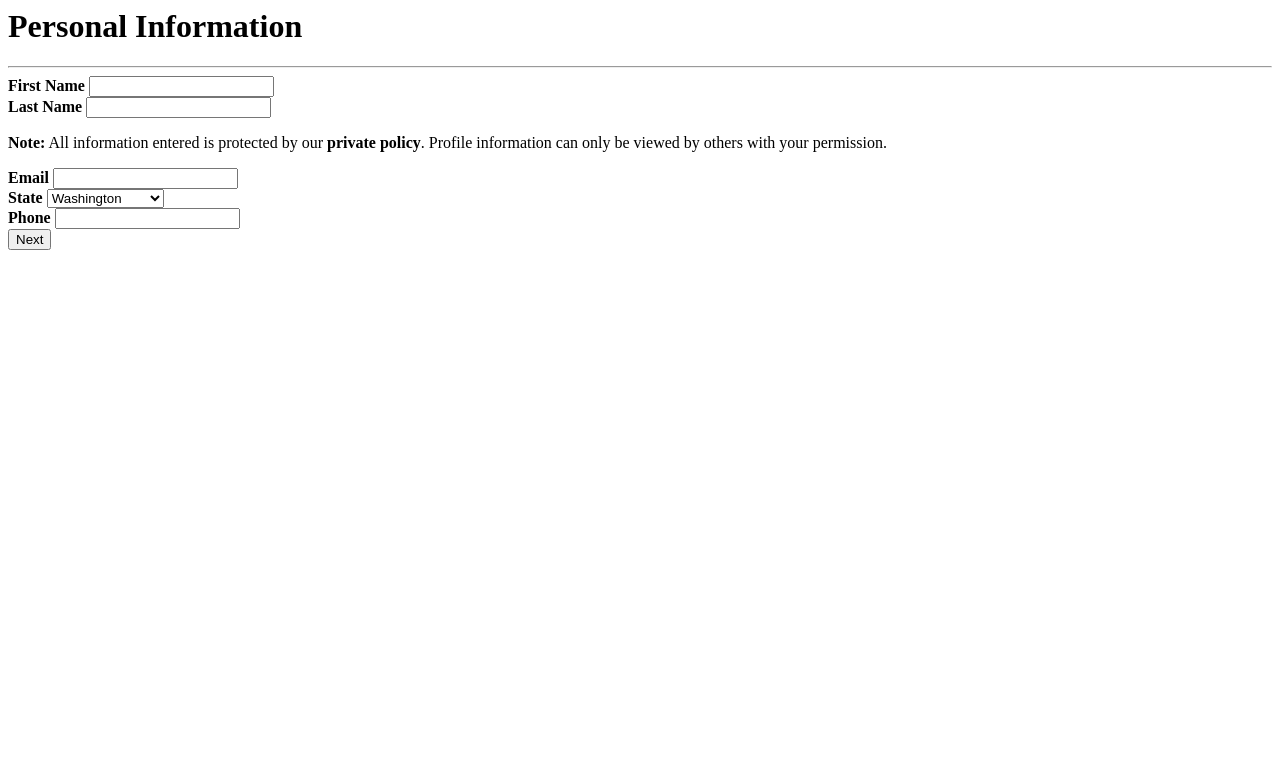
After one commit to davidkurilla/application, a PHP site: template views/info.html in a window 1280 px wide. The commit adds this page. Shown: the top 783 px of the page. Run offline with PHP 8.4, Linux system fonts and the light colour scheme; the template is opened without the code that fills it, so the values that code supplies are empty.

Commit message:
Building info view

```diff
--- /dev/null
+++ b/js/generate_states.js
@@ -0,0 +1,63 @@
+let selectElement = document.getElementById("states");
+const STATES = [
+    'Alabama',
+    'Alaska',
+    'Arizona',
+    'Arkansas',
+    'California',
+    'Colorado',
+    'Connecticut',
+    'Delaware',
+    'Florida',
+    'Georgia',
+    'Hawaii',
+    'Idaho',
+    'Illinois',
+    'Indiana',
+    'Iowa',
+    'Kansas',
+    'Kentucky',
+    'Louisiana',
+    'Maine',
+    'Maryland',
+    'Massachusetts',
+    'Michigan',
+    'Minnesota',
+    'Mississippi',
+    'Missouri',
+    'Montana',
+    'Nebraska',
+    'Nevada',
+    'New Hampshire',
+    'New Jersey',
+    'New Mexico',
+    'New York',
+    'North Carolina',
+    'North Dakota',
+    'Ohio',
+    'Oklahoma',
+    'Oregon',
+    'Pennsylvania',
+    'Rhode Island',
+    'South Carolina',
+    'South Dakota',
+    'Tennessee',
+    'Texas',
+    'Utah',
+    'Vermont',
+    'Virginia',
+    'Washington',
+    'West Virginia',
+    'Wisconsin',
+    'Wyoming'
+];
+
+for (let i = 0; i < STATES.length; i++) {
+    let optionElement = document.createElement('option');
+    optionElement.innerHTML = STATES[i];
+    optionElement.value = STATES[i].toLowerCase();
+    if(STATES[i] === 'Washington') {
+        optionElement.selected = true;
+    }
+    selectElement.appendChild(optionElement);
+}
--- a/views/home.html
+++ b/views/home.html
@@ -5,7 +5,7 @@
         <span class="navbar-text d-block">Evergreen Games LLC</span>
         <div class="row">
             <a class="navbar-brand col-10" href="#">Game Development Internship</a>
-            <span class="col"><a href="info" class="btn btn-primary">APPLY NOW</a></span>
+            <span class="col"><a href="apply" class="btn btn-primary">APPLY NOW</a></span>
         </div>
         <span class="navbar-text d-block small">Seattle Washington, Paid, 12 weeks</span>
     </div>
@@ -53,7 +53,7 @@
             </div>
             <hr>
             <div class="container text-center mb-3">
-                <a href="info" class="btn btn-primary text-nowrap">APPLY NOW</a>
+                <a href="apply" class="btn btn-primary text-nowrap">APPLY NOW</a>
             </div>
         </div>
         <div class="col">
@@ -62,7 +62,7 @@
     </div>
 </main>
 
-<footer class="container bg-secondary p-5 rounded"></footer>
+<include href="views/includes/footer.html"></include>
 
 <script src="https://cdn.jsdelivr.net/npm/bootstrap@5.3.0-alpha3/dist/js/bootstrap.bundle.min.js" integrity="sha384-ENjdO4Dr2bkBIFxQpeoTz1HIcje39Wm4jDKdf19U8gI4ddQ3GYNS7NTKfAdVQSZe" crossorigin="anonymous"></script>
 </body>
--- /dev/null
+++ b/views/includes/footer.html
@@ -0,0 +1 @@
+<footer class="container bg-secondary p-5 rounded"></footer>
--- /dev/null
+++ b/views/info.html
@@ -0,0 +1,53 @@
+<include href="views/includes/header.html"></include>
+<body>
+<include href="views/includes/navbar.html"></include>
+<main class="container bg-light rounded p-2">
+  <h1>Personal Information</h1>
+  <hr>
+  <form action="#" method="post">
+    <div class="row">
+      <div class="col-4">
+        <div class="d-block">
+          <label class="form-label d-block" for="first-name-field"><b>First Name</b></label>
+          <input id="first-name-field" class="form-control" name="fname" type="text" required="">
+        </div>
+      </div>
+      <div class="col-4">
+        <div class="d-block">
+          <label class="form-label d-block" for="last-name-field"><b>Last Name</b></label>
+          <input id="last-name-field" class="form-control" name="lname" type="text" required="">
+        </div>
+      </div>
+      <div class="col-4">
+        <p class=" p-3 text-bg-secondary rounded">
+          <b>Note:</b> All information entered is protected by our <b>private policy</b>.
+          Profile information can only be viewed by others with your permission.
+        </p>
+      </div>
+    </div>
+    <div class="row">
+      <div class="col-8">
+        <label class="form-label d-block" for="email-field"><b>Email</b></label>
+        <input id="email-field" class="form-control" name="email" type="email" required="">
+      </div>
+    </div>
+    <div class="row">
+      <div class="col-4">
+        <label class="form-label d-block" for="states"><b>State</b></label>
+        <select class="form-select" name="states" id="states">
+          <script src="js/generate_states.js"></script>
+        </select>
+      </div>
+      <div class="col-4">
+        <label class="form-label d-block" for="phone-field"><b>Phone</b></label>
+        <input class="form-control" name="phone" id="phone-field" type="tel" required="">
+      </div>
+    </div>
+    <div class="mt-3 mb-3">
+      <button class="col btn btn-primary">Next</button>
+    </div>
+  </form>
+</main>
+<script src="https://cdn.jsdelivr.net/npm/bootstrap@5.3.0-alpha3/dist/js/bootstrap.bundle.min.js" integrity="sha384-ENjdO4Dr2bkBIFxQpeoTz1HIcje39Wm4jDKdf19U8gI4ddQ3GYNS7NTKfAdVQSZe" crossorigin="anonymous"></script>
+</body>
+</html>
```
Also changed, not shown: index.php (+10 -0 lines), views/includes/navbar.html (added, +9 -0 lines).
